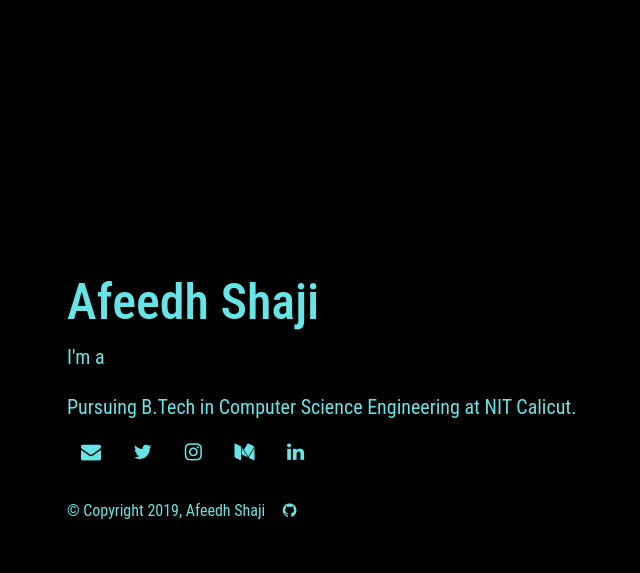
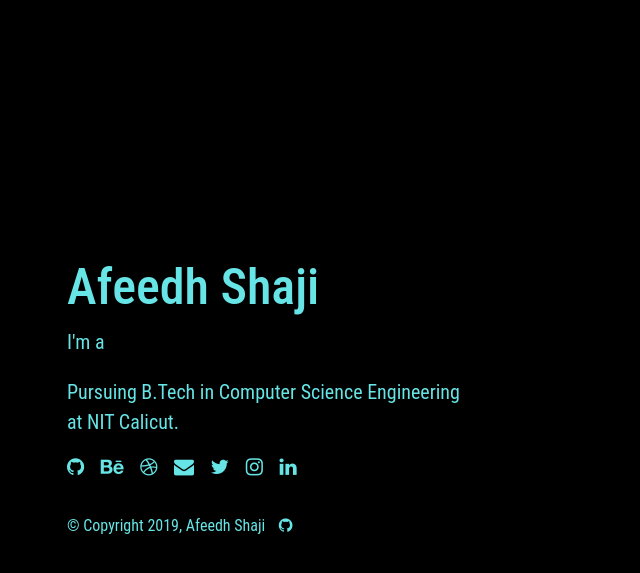
Before and after one commit to afeedhshaji/personal-website-v3, a PHP site: page / in a window 1280 px wide. Shown: the top 573 px of the page, without its empty margins (233-873 px from the left). Run offline with PHP 8.4, Linux system fonts and the light colour scheme.

Commit message:
Update styles.css

```diff
--- a/assets/css/styles.css
+++ b/assets/css/styles.css
@@ -72,10 +72,12 @@ ul.social-icons {
 .fa-envelope,
 .fa-twitter,
 .fa-instagram,
-.fa-medium,
 .fa-linkedin,
-.fa-github {
-  padding: 10px 14px;
+.fa-github,
+.fa-behance,
+.fa-dribbble {
+  padding: 10px 12px;
+  padding-left: 0px;
   -o-transition: 0.5s;
   -ms-transition: 0.5s;
   -moz-transition: 0.5s;
@@ -84,11 +86,39 @@ ul.social-icons {
   background-color: #000000;
 }
 
-.fa-envelope:hover,
+/* .fa-envelope:hover,
 .fa-twitter:hover,
 .fa-instagram:hover,
 .fa-medium:hover,
 .fa-linkedin:hover,
 .fa-github:hover {
   background-color: #322f30;
+} */
+
+.fa-instagram:hover {
+  color: #e4405f;
 }
+
+.fa-twitter:hover {
+  color: #55acee;
+}
+
+.fa-linkedin:hover {
+  color: #0077b5;
+}
+
+.fa-envelope:hover {
+  color: #dd4b39;
+}
+
+.fa-behance:hover {
+  color: #053eff;
+}
+
+.fa-dribbble:hover {
+  color: #ea4c89;
+}
+
+.fa-github:hover {
+  color: #6e5494;
+}
--- a/index.html
+++ b/index.html
@@ -11,6 +11,8 @@
     <meta name="keywords"
         content="Afeedh Shaji, Resume, Portfolio, Developer, Machine Learning, NIT Calicut, Web developer, afeedhdetroit@gmail.com, afeedh_b170282cs@nitc.ac.in, CV, Designer, Computer Science, Engineer, Web designer, Programmer" />
     <title>Home</title>
+
+
 
     <!--CSS-->
     <link rel="stylesheet" href="https://stackpath.bootstrapcdn.com/bootstrap/4.3.1/css/bootstrap.min.css"
@@ -27,25 +29,24 @@
             <div class="center-content">
                 <h1 class="main-heading">Afeedh Shaji</h1>
                 <p>I'm a
-                    <span class="txt-rotate" data-period="2000"
+                    <span class="txt-rotate" data-period="1200"
                         data-rotate='["Developer.", "ML/DL Enthusiast.", "Programmer."]'></span></p>
 
-                Pursuing B.Tech in Computer Science Engineering at <a href="https://www.fullcontact.com">NIT
+                Pursuing B.Tech in Computer Science Engineering </br>at <a href="https://www.fullcontact.com">NIT
                     Calicut</a>.<br />
 
                 <ul class="social-icons">
-                    <li><a href="mailto:" class="social-icon"> <i class="fa fa-envelope"></i></a>
-                    </li>
-                    <li><a href="" class="social-icon"> <i class="fa fa-twitter"></i></a>
-                    </li>
-                    <li><a href="" class="social-icon"> <i class="fa fa-instagram"></i></a></li>
-                    <li><a href="" class="social-icon"> <i class="fa fa-medium"></i></a></li>
-                    <li><a href="" class="social-icon">
-                            <i class="fa fa-linkedin"></i></a></li>
+                    <li><a href="" class="social-icon"> <i class="fa fa-github" aria-hidden="true"></i></a></li>
+                    <li><a href="" class="social-icon"><i class="fa fa-behance" aria-hidden="true"></i></a></li>
+                    <li><a href="" class="social-icon"><i class="fa fa-dribbble" aria-hidden="true"></i></a></li>
+                    <li><a href="mailto:" class="social-icon"><i class="fa fa-envelope" aria-hidden="true"></i></a></li>
+                    <li><a href="" class="social-icon"> <i class="fa fa-twitter" aria-hidden="true"></i></a></li>
+                    <li><a href="" class="social-icon"> <i class="fa fa-instagram" aria-hidden="true"></i></a></li>
+                    <li><a href="" class="social-icon"><i class="fa fa-linkedin" aria-hidden="true"></i></a></li>
                 </ul>
                 <footer>
                     <small>&copy; Copyright 2019, Afeedh Shaji <a href="https://github.com/afeedh" class="social-icon">
-                            <i class="fa fa-github"></i></small>
+                            <i class="fa fa-github" style="padding-left: 10px"></i></small>
                 </footer>
             </div>
         </div>
```
